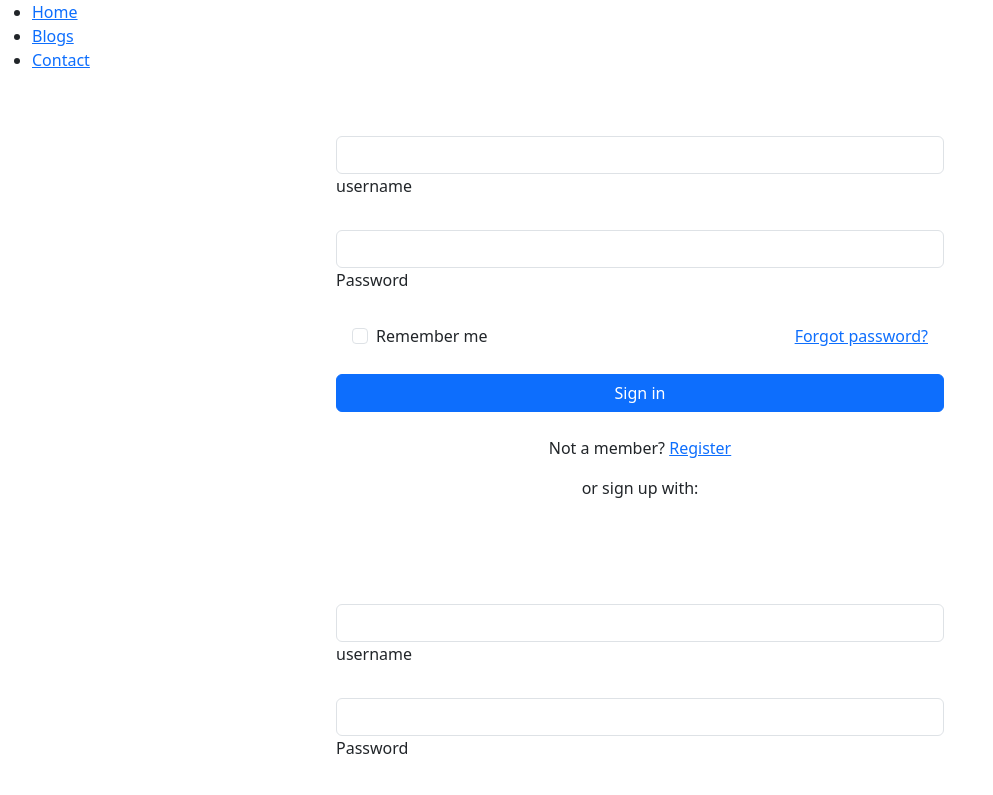
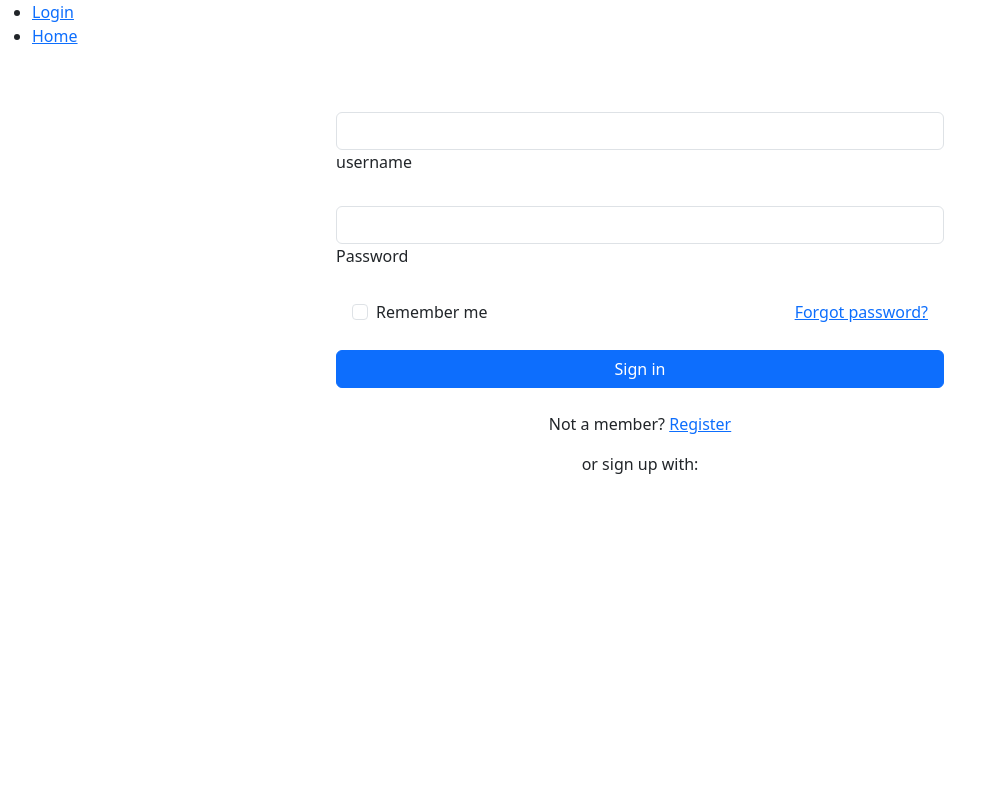
Before and after one commit to IvorStur/apf-chat-app, a React (Create React App) app: page / in a window 1280 px wide. Shown: the top 795 px of the page, without its empty margins (0-993 px from the left). Built offline with nearby package versions, Linux system fonts and the light colour scheme; no server answers.

Commit message:
finished basic routing; started mongoDb server to querry user credentials

```diff
--- a/package.json
+++ b/package.json
@@ -8,6 +8,8 @@
     "@testing-library/user-event": "^13.5.0",
     "bootstrap": "^5.3.2",
     "mdb-react-ui-kit": "^7.2.0",
+    "mongodb": "^6.3.0",
+    "mongoose": "^8.1.3",
     "react": "^18.2.0",
     "react-dom": "^18.2.0",
     "react-login-page": "^1.0.2",
--- a/src/App.js
+++ b/src/App.js
@@ -1,6 +1,4 @@
 import React from "react";
-import ChatComponent from "./components/ChatComponent";
-import NewsComponent from "./components/NewsComponent";
 import { BrowserRouter, Route, Routes } from 'react-router-dom';
 import Login from "./components/Login";
 import { Home } from "./components/Home";
@@ -14,12 +12,10 @@ function App() {
             <Route path="/" element={<Layout />}>
                <Route index element={<Login />} />
                <Route path="home" element={<Home />} />
+            </Route>
 
-            </Route>
          </Routes>
         </BrowserRouter>
-        <Login />
-
       </div>
    );
 }
--- a/src/components/Layout.js
+++ b/src/components/Layout.js
@@ -6,13 +6,10 @@ const Layout = () => {
       <nav>
         <ul>
           <li>
-            <Link to="/">Home</Link>
+            <Link to="/">Login</Link>
           </li>
           <li>
-            <Link to="/blogs">Blogs</Link>
-          </li>
-          <li>
-            <Link to="/contact">Contact</Link>
+            <Link to="/home">Home</Link>
           </li>
         </ul>
       </nav>
```
Also changed, not shown: src/components/Login.js (+23 -1 lines), src/mongoDb-server.js (added, +22 -0 lines), 1 other file (tests, documents, lock files or other folders).
